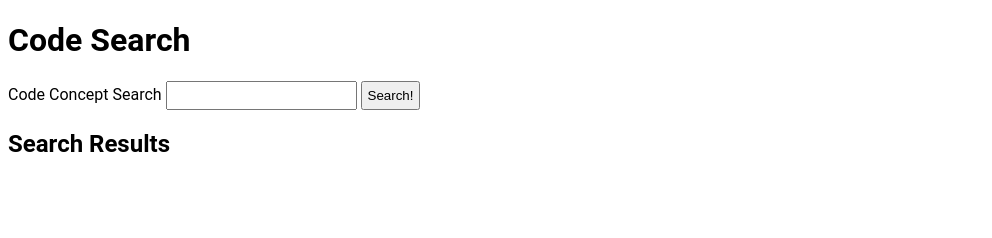
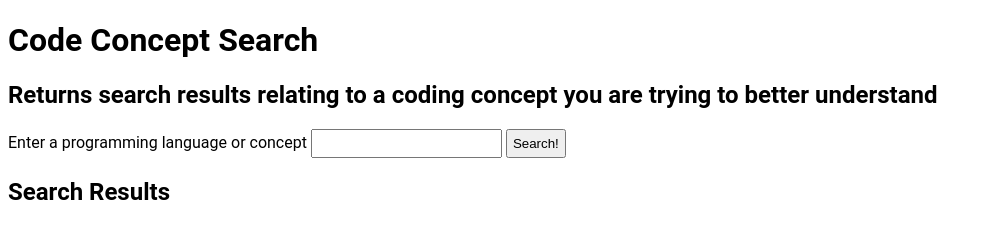
Before and after one commit to petertardif/programmingFocus, a plain HTML site: page index.html in a window 1280 px wide. Shown: the whole page, without its empty margins (0-992 px from the left). Drawn offline with nearby package versions, Linux system fonts and the light colour scheme.

Commit message:
added basic explanation of functionality for app

```diff
--- a/index.html
+++ b/index.html
@@ -8,9 +8,10 @@
     <link rel="stylesheet" href="index.css">
 </head>
 <body>
-    <h1>Code Search</h1>
+    <h1>Code Concept Search</h1>
+    <h2>Returns search results relating to a coding concept you are trying to better understand</h2>
     <form action="" id="js-form">
-        <label for="code-search">Code Concept Search</label>
+        <label for="code-search">Enter a programming language or concept</label>
         <input type="text" name="code-search" id="js-code-search">
 
         <input class="search-button" type="submit" value="Search!">
```
